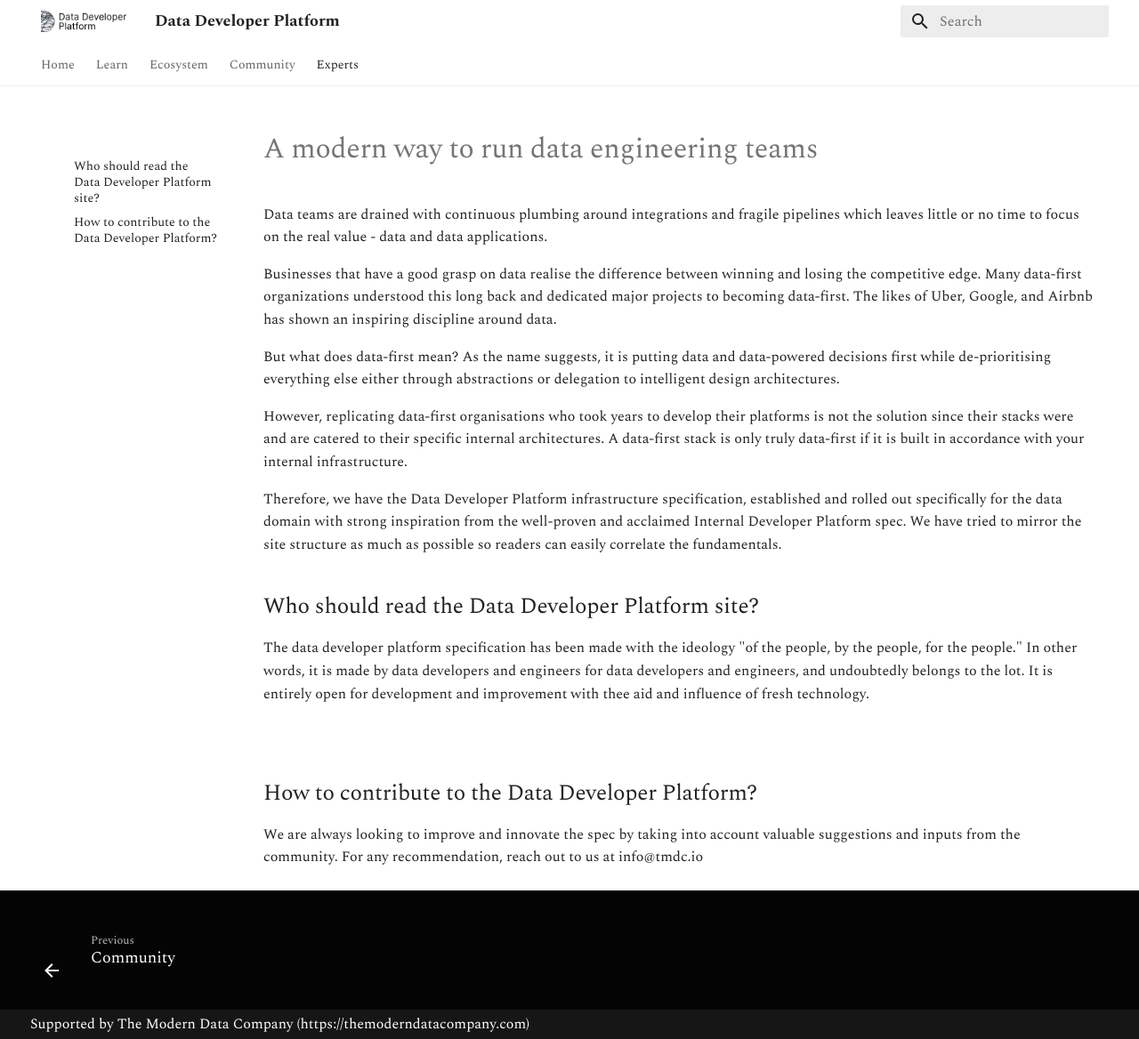
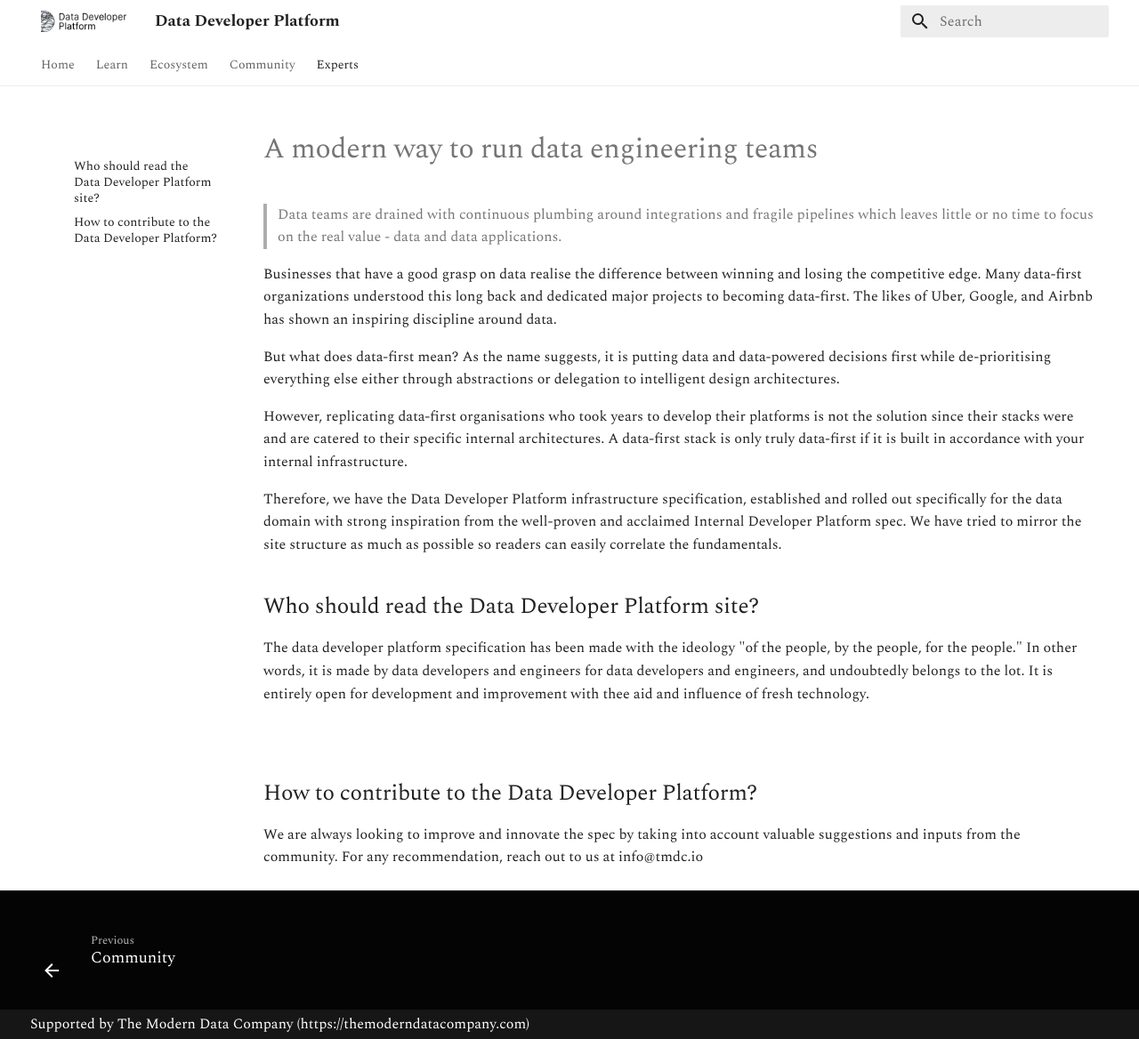
Before and after one commit to moderndatacompany/datadeveloperplatform.org, an MkDocs documentation site: the page built from docs/experts.md, in a window 1280 px wide and 1168 px high. Shown: the whole window at 89% size. Built offline with MkDocs 1.6.1 and Material for MkDocs 9.7.7, drawn with Linux system fonts in a browser that asks for light colours.

```diff
--- a/docs/experts.md
+++ b/docs/experts.md
@@ -2,7 +2,7 @@
 
 # A modern way to run data engineering teams
 
-Data teams are drained with continuous plumbing around integrations and fragile pipelines which leaves little or no time to focus on the real value - data and data applications.
+> Data teams are drained with continuous plumbing around integrations and fragile pipelines which leaves little or no time to focus on the real value - data and data applications.
 
 Businesses that have a good grasp on data realise the difference between winning and losing the competitive edge. Many data-first organizations understood this long back and dedicated major projects to becoming data-first. The likes of Uber, Google, and Airbnb has shown an inspiring discipline around data.
 
```
